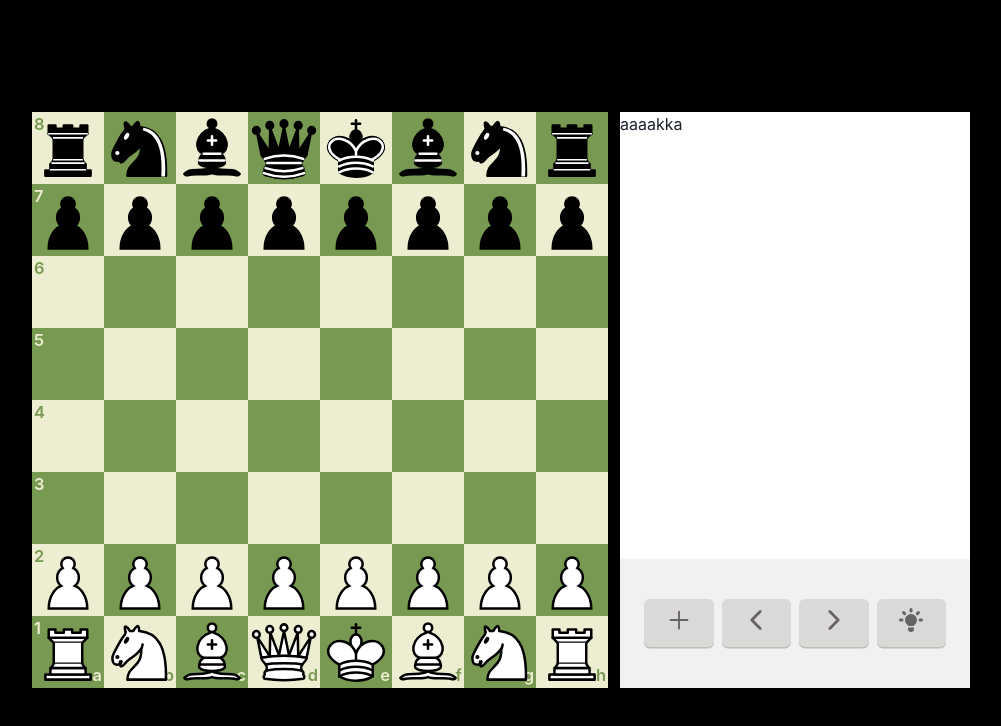
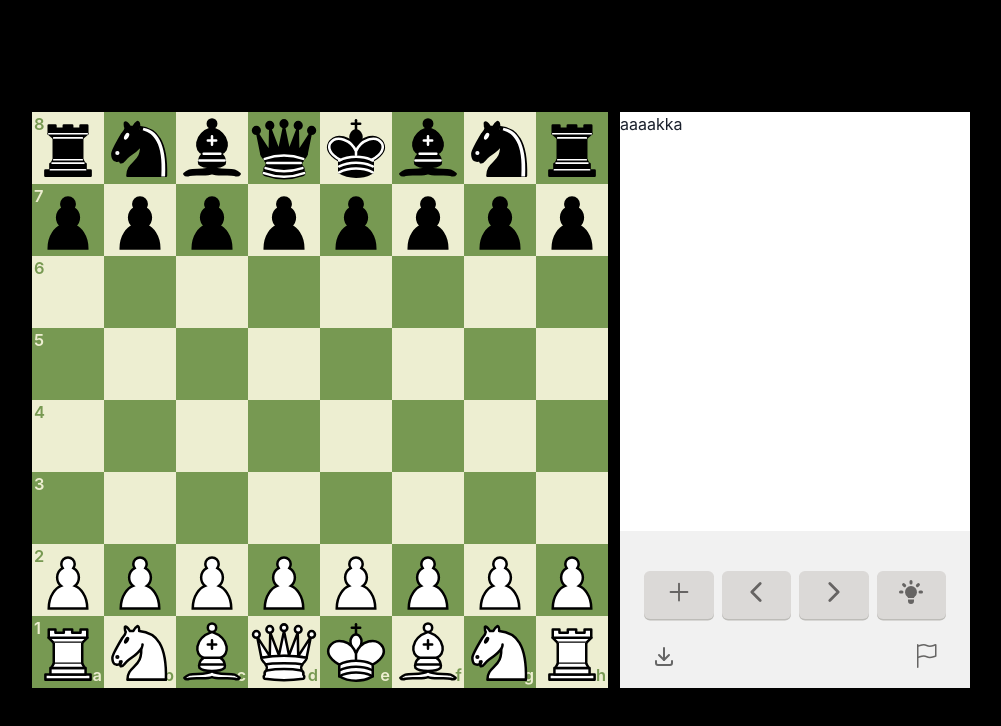
Before and after one commit to NguyenAnh11/chess-game, a React (Vite) app: page / in a window 1280 px wide. Shown: the top 726 px of the page, without its empty margins (139-1140 px from the left). Built offline with nearby package versions, Linux system fonts and the light colour scheme.

Commit message:
21-3-2023 11:08PM

```diff
--- a/src/components/Sidebar/Controls/Bottom/Download.tsx
+++ b/src/components/Sidebar/Controls/Bottom/Download.tsx
@@ -1,5 +1,31 @@
-import { Box } from "@chakra-ui/react";
+import { Button, Box, Icon } from "@chakra-ui/react";
+import { TbDownload } from "react-icons/tb";
+import { useChess } from "../../../../contexts/ChessContext";
 
 export default function Download() {
-    return <Box></Box>
+  const { onDownload } = useChess();
+
+  return (
+    <Button
+      bg="transparent"
+      border="none"
+      gap="1"
+      minH="7"
+      maxH="7"
+      p="0"
+      m="0"
+      color="#666"
+      sx={{ _hover: { bg: "none" } }}
+    >
+      <Box
+        fontSize="2xl"
+        fontWeight="400"
+        display="inline-block"
+        lineHeight="1"
+        onClick={onDownload}
+      >
+        <Icon as={TbDownload} />
+      </Box>
+    </Button>
+  );
 }
--- a/src/components/Sidebar/Controls/Bottom/Resign.tsx
+++ b/src/components/Sidebar/Controls/Bottom/Resign.tsx
@@ -1,9 +1,30 @@
-import { Box } from "@chakra-ui/react";
+import { Box, Button, Icon } from "@chakra-ui/react";
+import { BsFlag } from "react-icons/bs";
 import { useChess } from "../../../../contexts/ChessContext";
 
 export default function Resign() {
-    const { onResign } = useChess();
-    return (
-        <Box onClick={onResign}></Box>
-    )
+  const { onResign } = useChess();
+  return (
+    <Button
+      bg="transparent"
+      border="none"
+      gap="1"
+      minH="7"
+      maxH="7"
+      p="0"
+      m="0"
+      color="#666564"
+      sx={{ _hover: { bg: "none" } }}
+    >
+      <Box
+        fontSize="2xl"
+        fontWeight="400"
+        display="inline-block"
+        lineHeight="1"
+        onClick={onResign}
+      >
+        <Icon as={BsFlag} />
+      </Box>
+    </Button>
+  );
 }
--- a/src/contexts/ChessContext.tsx
+++ b/src/contexts/ChessContext.tsx
@@ -193,37 +193,56 @@ const ChessProvider = ({
   };
 
   const onResign = () => {
-    setMoves([]);
     setGameOver(true);
   };
 
   const onNewGame = () => {
+    setMoves([]);
+    setBreakIndex(0);
     game.current = new Chess();
+  };
+
+  const undo = (num: number) => {
+    while (num > 0) {
+      game.current.undo();
+      num -= 1;
+    }
   };
 
   const onMoveBack = () => {
     if (orientation === "w") {
-      if (breakIndex === 0 || breakIndex % 2 !== 0) return;
+      if (lastestIndex % 2 !== 0 || breakIndex === 1) return;
       setBreakIndex((prev) => prev - 2);
-      game.current.undo();
-      game.current.undo();
+      undo(2);
     }
 
     if (orientation === "b") {
+      const num = breakIndex === 1 ? 1 : 2;
+      if (lastestIndex % 2 !== 1 || breakIndex - num < 0) return;
+      setBreakIndex((prev) => prev - num);
+      undo(num);
+    }
+  };
+
+  const move = (startIndex: number, endIndex: number) => {
+    const nextMoves = moves.slice(startIndex, endIndex);
+    for (const { from, to } of nextMoves) {
+      game.current.move({ from, to });
     }
   };
 
   const onMoveFoward = () => {
     if (orientation === "w") {
-      if (breakIndex + 2 > lastestIndex || breakIndex % 2 !== 0) return;
-      const nextMoves = moves.slice(breakIndex, breakIndex + 2);
-      for (const { from, to } of nextMoves) {
-        game.current.move({ from, to });
-      }
+      if (lastestIndex % 2 !== 0 || breakIndex === lastestIndex) return;
       setBreakIndex((prev) => prev + 2);
+      move(breakIndex, breakIndex + 2);
     }
 
     if (orientation === "b") {
+      const num = breakIndex === 0 ? 1 : 2;
+      if (lastestIndex % 2 !== 1 || breakIndex + num > lastestIndex) return;
+      setBreakIndex((prev) => prev + num);
+      move(breakIndex, breakIndex + num);
     }
   };
 
@@ -343,7 +362,7 @@ const ChessProvider = ({
         onMoveBack,
         onMoveFoward,
         onShowHint,
-        onDownload
+        onDownload,
       }}
     >
       {children}
```
